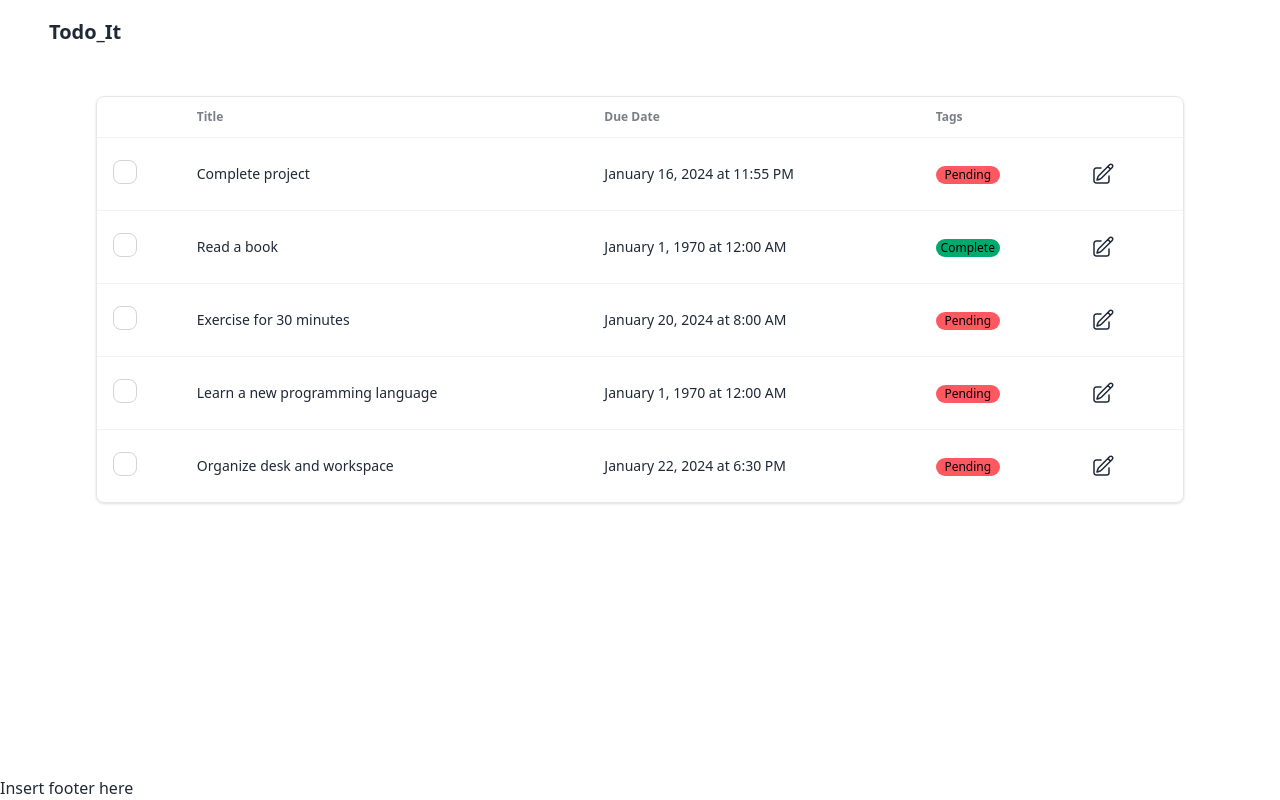
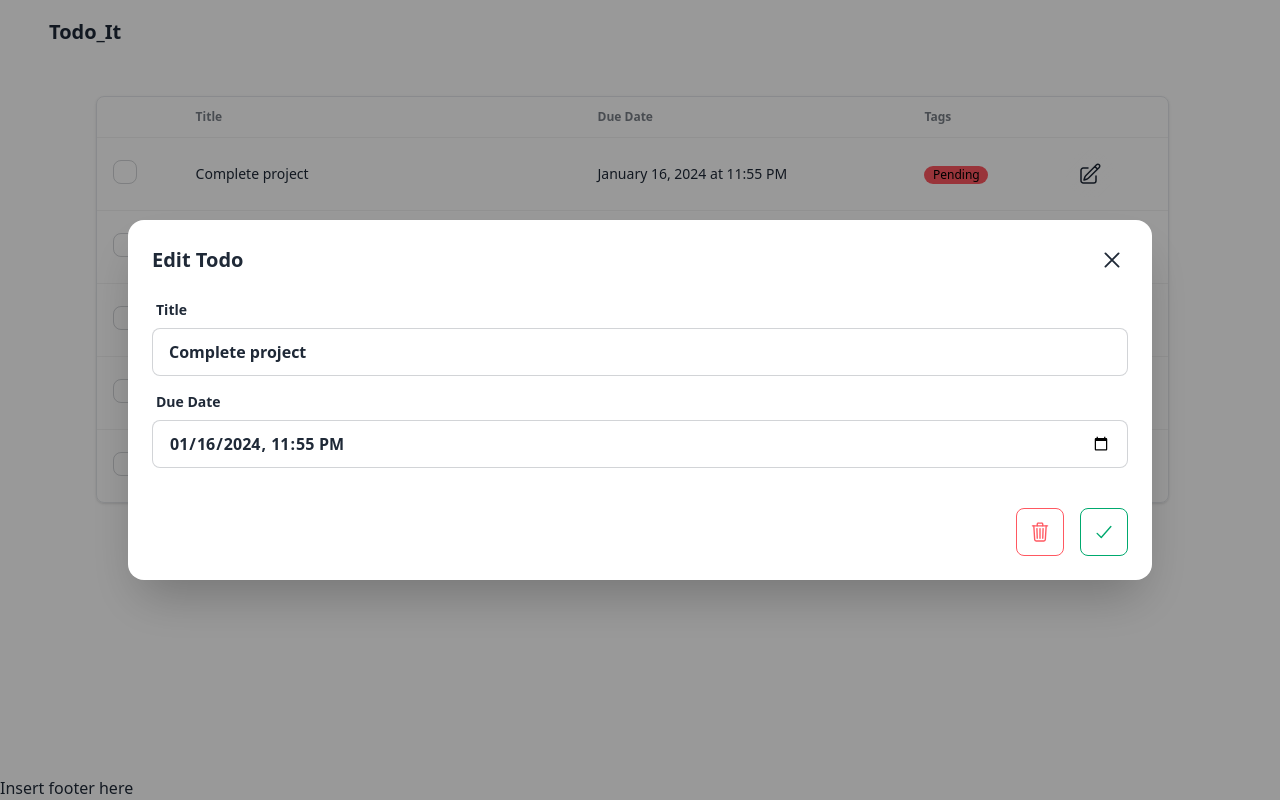
Before and after one commit to Luzefiru/java-todo-app, a React (Vite) app in the folder client/: page / in a window 1280 px wide. Both pictures are taken after a click on the button 1103 px from the left and 174 px from the top of the page. Built offline with nearby package versions, Linux system fonts and the light colour scheme; data requests are answered from the project's data file.

Commit message:
feat: finish EditModal

```diff
--- a/client/src/components/EditButton.jsx
+++ /dev/null
@@ -1,22 +0,0 @@
-function EditButton() {
-  return (
-    <button className="btn btn-circle glass">
-      <svg
-        xmlns="http://www.w3.org/2000/svg"
-        fill="none"
-        viewBox="0 0 24 24"
-        strokeWidth={1.5}
-        stroke="currentColor"
-        className="w-6 h-6"
-      >
-        <path
-          strokeLinecap="round"
-          strokeLinejoin="round"
-          d="M16.862 4.487l1.687-1.688a1.875 1.875 0 112.652 2.652L10.582 16.07a4.5 4.5 0 01-1.897 1.13L6 18l.8-2.685a4.5 4.5 0 011.13-1.897l8.932-8.931zm0 0L19.5 7.125M18 14v4.75A2.25 2.25 0 0115.75 21H5.25A2.25 2.25 0 013 18.75V8.25A2.25 2.25 0 015.25 6H10"
-        />
-      </svg>
-    </button>
-  );
-}
-
-export default EditButton;
--- /dev/null
+++ b/client/src/components/EditModal.jsx
@@ -0,0 +1,212 @@
+import { useState } from 'react';
+import todoService from '../services/todo.service';
+import propTypes from 'prop-types';
+
+function EditModal({ id, title, dueDateISO, isCompleted }) {
+  console.log({ id, title, dueDateISO, isCompleted });
+  const [newTitle, setNewTitle] = useState(title);
+  const [dueDate, setDueDate] = useState(
+    dueDateISO ? new Date(dueDateISO).toISOString().slice(0, 16) : ''
+  );
+  const [error, setError] = useState('');
+
+  const handleClose = () => {
+    document.getElementById(`edit-modal-${id}`).close();
+  };
+
+  const handleDelete = () => {
+    const deleteTodo = async () => {
+      try {
+        await todoService.deleteTodo(id);
+        window.location.reload();
+      } catch (e) {
+        console.error(e);
+        setError('Something went wrong! Check the logs.');
+      }
+    };
+    deleteTodo();
+  };
+
+  const handleSubmit = () => {
+    // input validation
+    if (newTitle === '' || dueDate === '') {
+      setError('Error: newTitle or Due Date fields must not be empty!');
+      return;
+    }
+
+    const updateTodo = async () => {
+      try {
+        await todoService.updateTodo({
+          id,
+          title: newTitle,
+          dueDate,
+          isCompleted,
+        });
+        setNewTitle('');
+        setDueDate('');
+        setError('');
+        handleClose();
+        window.location.reload();
+      } catch (e) {
+        console.error(e);
+        setError('Something went wrong! Check the logs.');
+      }
+    };
+    updateTodo();
+  };
+
+  const handleChange = (e, setFn) => {
+    setFn(e.target.value);
+  };
+
+  return (
+    <>
+      <button
+        className="btn btn-circle glass"
+        onClick={() => document.getElementById(`edit-modal-${id}`).showModal()}
+      >
+        <svg
+          xmlns="http://www.w3.org/2000/svg"
+          fill="none"
+          viewBox="0 0 24 24"
+          strokeWidth={1.5}
+          stroke="currentColor"
+          className="w-6 h-6"
+        >
+          <path
+            strokeLinecap="round"
+            strokeLinejoin="round"
+            d="M16.862 4.487l1.687-1.688a1.875 1.875 0 112.652 2.652L10.582 16.07a4.5 4.5 0 01-1.897 1.13L6 18l.8-2.685a4.5 4.5 0 011.13-1.897l8.932-8.931zm0 0L19.5 7.125M18 14v4.75A2.25 2.25 0 0115.75 21H5.25A2.25 2.25 0 013 18.75V8.25A2.25 2.25 0 015.25 6H10"
+          />
+        </svg>
+      </button>
+      <dialog id={`edit-modal-${id}`} className="modal">
+        <div className="w-11/12 max-w-5xl modal-box">
+          <div className="flex items-center justify-between">
+            {' '}
+            <h3 className="text-xl">Edit Todo</h3>
+            <button
+              className="bg-white border-white shadow-none btn btn-sm btn-square no-animation"
+              onClick={() => handleClose()}
+            >
+              <svg
+                xmlns="http://www.w3.org/2000/svg"
+                className="ionicon"
+                viewBox="0 0 512 512"
+              >
+                <path
+                  fill="none"
+                  stroke="currentColor"
+                  strokeLinecap="round"
+                  strokeLinejoin="round"
+                  strokeWidth="32"
+                  d="M368 368L144 144M368 144L144 368"
+                />
+              </svg>
+            </button>
+          </div>
+
+          <div className="w-full py-4">
+            <label className="label">
+              <span className="font-semibold label-text">Title</span>
+            </label>
+            <input
+              value={newTitle}
+              onChange={(e) => {
+                handleChange(e, setNewTitle);
+              }}
+              type="text"
+              placeholder="Something to do"
+              className="w-full input input-bordered"
+            />
+            <div className="mt-2">
+              <label className="label">
+                <span className="font-semibold label-text">Due Date</span>
+              </label>
+              <input
+                value={dueDate}
+                onChange={(e) => {
+                  handleChange(e, setDueDate);
+                }}
+                type="datetime-local"
+                className="w-full input input-bordered"
+              />
+            </div>
+          </div>
+          {error !== '' && <p className="font-semibold text-error">{error}</p>}
+          <div className="modal-action">
+            <div className="flex gap-4" method="dialog">
+              {/* if there is a button, it will close the modal */}
+              <button
+                className="p-3 btn btn-square btn-outline btn-error"
+                onClick={() => {
+                  handleDelete();
+                }}
+              >
+                <svg
+                  xmlns="http://www.w3.org/2000/svg"
+                  className="ionicon"
+                  viewBox="0 0 512 512"
+                >
+                  <path
+                    d="M112 112l20 320c.95 18.49 14.4 32 32 32h184c17.67 0 30.87-13.51 32-32l20-320"
+                    fill="none"
+                    stroke="currentColor"
+                    strokeLinecap="round"
+                    strokeLinejoin="round"
+                    strokeWidth="32"
+                  />
+                  <path
+                    stroke="currentColor"
+                    strokeLinecap="round"
+                    strokeMiterlimit="10"
+                    strokeWidth="32"
+                    d="M80 112h352"
+                  />
+                  <path
+                    d="M192 112V72h0a23.93 23.93 0 0124-24h80a23.93 23.93 0 0124 24h0v40M256 176v224M184 176l8 224M328 176l-8 224"
+                    fill="none"
+                    stroke="currentColor"
+                    strokeLinecap="round"
+                    strokeLinejoin="round"
+                    strokeWidth="32"
+                  />
+                </svg>
+              </button>
+              <button
+                className="p-3 btn btn-square btn-outline btn-success"
+                onClick={() => {
+                  handleSubmit();
+                }}
+              >
+                <svg
+                  xmlns="http://www.w3.org/2000/svg"
+                  className="ionicon"
+                  viewBox="0 0 512 512"
+                >
+                  <path
+                    fill="none"
+                    stroke="currentColor"
+                    strokeLinecap="round"
+                    strokeLinejoin="round"
+                    strokeWidth="32"
+                    d="M416 128L192 384l-96-96"
+                  />
+                </svg>
+              </button>
+            </div>
+          </div>
+        </div>
+      </dialog>
+    </>
+  );
+}
+
+EditModal.propTypes = {
+  id: propTypes.number.isRequired,
+  title: propTypes.string.isRequired,
+  dueDateISO: propTypes.string,
+  isCompleted: propTypes.bool.isRequired,
+};
+
+export default EditModal;
--- a/client/src/components/TodoEntry.jsx
+++ b/client/src/components/TodoEntry.jsx
@@ -1,7 +1,15 @@
-import EditButton from './EditButton';
+import EditModal from './EditModal';
 import propTypes from 'prop-types';
 
-function TodoTableRow({ title, dueDateISO, isCompleted }) {
+function TodoEntry({ id, title, dueDateISO, isCompleted }) {
+  const dueDateRenderedValue =
+    dueDateISO !== null
+      ? new Date(dueDateISO).toLocaleString('en-US', {
+          dateStyle: 'long',
+          timeStyle: 'short',
+        })
+      : 'No due date';
+
   return (
     <tr>
       <th>
@@ -10,12 +18,7 @@ function TodoTableRow({ title, dueDateISO, isCompleted }) {
         </label>
       </th>
       <td>{title}</td>
-      <td>
-        {new Date(dueDateISO).toLocaleString('en-US', {
-          dateStyle: 'long',
-          timeStyle: 'short',
-        })}
-      </td>
+      <td>{dueDateRenderedValue}</td>
       <td>
         <div>
           <span
@@ -28,16 +31,22 @@ function TodoTableRow({ title, dueDateISO, isCompleted }) {
         </div>
       </td>
       <th>
-        <EditButton />
+        <EditModal
+          id={id}
+          title={title}
+          dueDateISO={dueDateISO}
+          isCompleted={isCompleted}
+        />
       </th>
     </tr>
   );
 }
 
-TodoTableRow.propTypes = {
+TodoEntry.propTypes = {
+  id: propTypes.number.isRequired,
   title: propTypes.string.isRequired,
-  dueDateISO: propTypes.string.isRequired,
+  dueDateISO: propTypes.string,
   isCompleted: propTypes.bool.isRequired,
 };
 
-export default TodoTableRow;
+export default TodoEntry;
--- a/client/src/components/TodoTable.jsx
+++ b/client/src/components/TodoTable.jsx
@@ -1,4 +1,4 @@
-import TodoTableRow from './TodoEntry';
+import TodoEntry from './TodoEntry';
 import { useState, useEffect } from 'react';
 import todoService from '../services/todo.service';
 
@@ -37,7 +37,8 @@ function TodoTable() {
         {/* body */}
         <tbody>
           {todos?.map((t) => (
-            <TodoTableRow
+            <TodoEntry
+              id={Number(t.id)}
               title={t.title}
               dueDateISO={t.due_date}
               isCompleted={t.is_completed}
--- a/client/src/services/todo.service.js
+++ b/client/src/services/todo.service.js
@@ -7,21 +7,23 @@ const todoService = (() => {
     return data;
   };
 
-  const createTodo = async ({ title, dueDateISO, isCompleted }) => {
+  const createTodo = async ({ title, dueDate, isCompleted }) => {
     const { data } = await axios.post(baseUrl, {
       title,
-      dueDateISO,
-      isCompleted,
+      due_date: new Date(dueDate).toISOString(),
+      is_completed: isCompleted,
     });
     return data;
   };
 
-  const updateTodo = async ({ id, title, dueDateISO, isCompleted }) => {
+  const updateTodo = async ({ id, title, dueDate, isCompleted }) => {
+    console.log(dueDate);
+
     const { data } = await axios.put(`${baseUrl}/${id}`, {
       id,
       title,
-      dueDateISO,
-      isCompleted,
+      due_date: new Date(dueDate).toISOString(),
+      is_completed: isCompleted,
     });
     return data;
   };
```
Also changed, not shown: client/db.json (line endings or trailing spaces), 1 other file (tests, documents, lock files or other folders).
